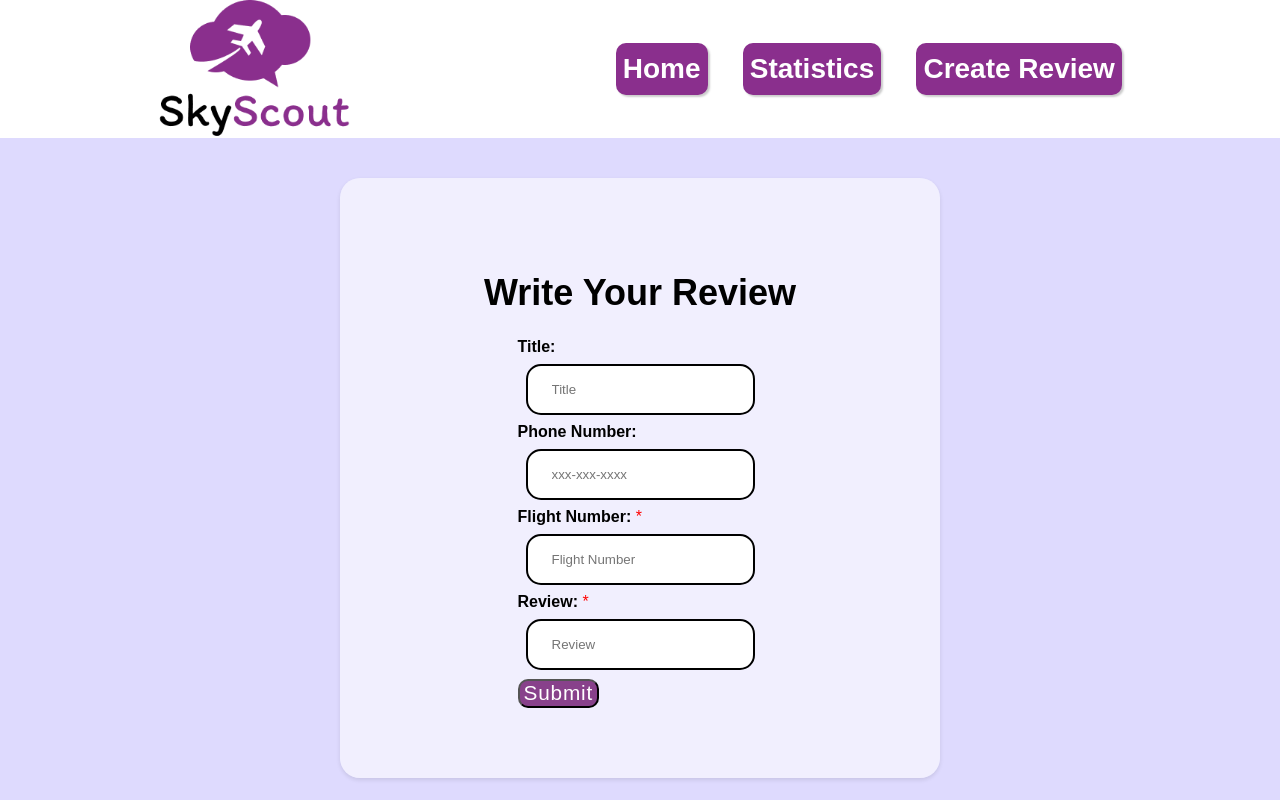
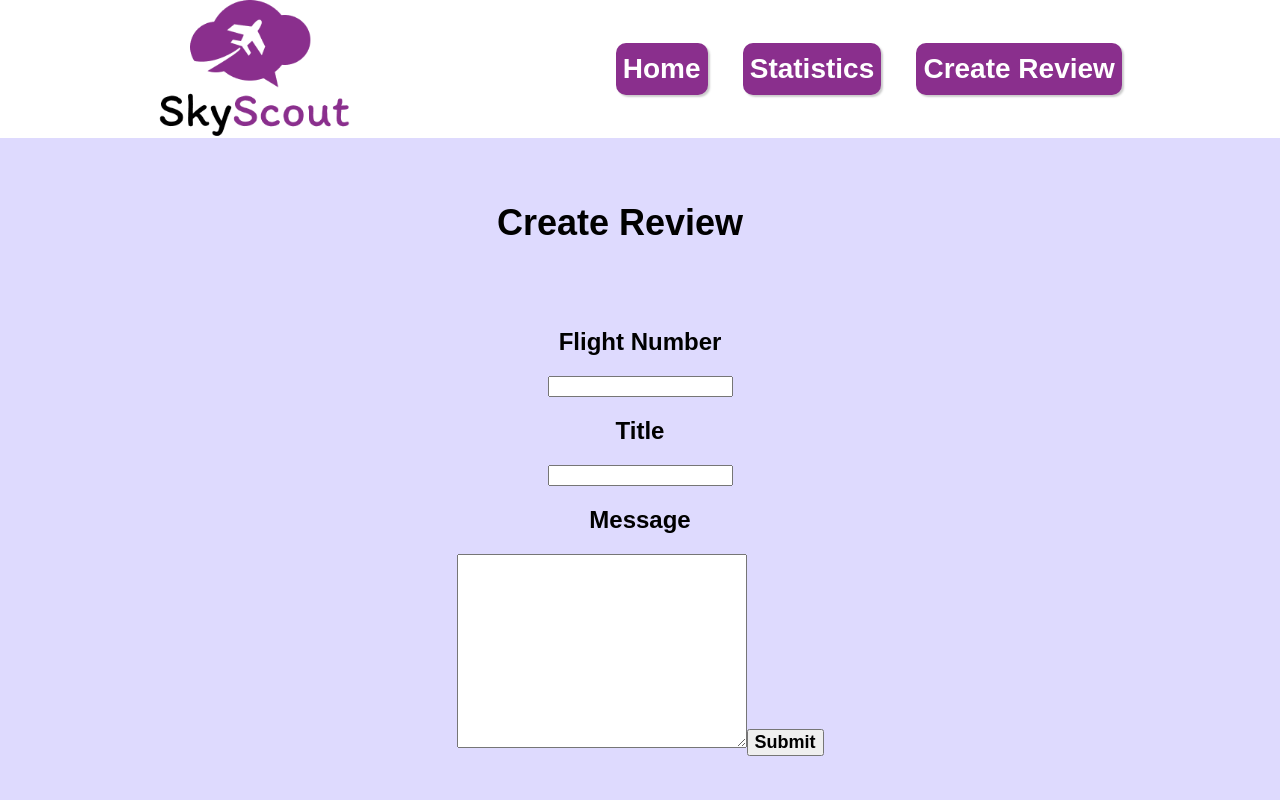
Before and after one commit to Ayon-Bhowmick/Hackrithmitic2, a React (Create React App) app in the folder web/: page /create in a window 1280 px wide. Built offline with nearby package versions, Linux system fonts and the light colour scheme.

Commit message:
Create review posting finally working

```diff
--- a/web/src/pages/Create.js
+++ b/web/src/pages/Create.js
@@ -1,69 +1,93 @@
-import React, { useState } from 'react';
+
+import React, { useState, useEffect } from 'react';
+import { FaTrash , FaHeart, FaArrowCircleLeft } from "react-icons/fa";
+import {Link, Routes, Route, useNavigate} from 'react-router-dom';
 import Logo from './images/logo.png';
-import { Link } from "react-router-dom";
-import Axios from 'axios'
-import './Home.css'
-import './CreateReview.css'
+import "./Home.css";
+import "./CreateReview.css";
 
-function InputBox() {
+/**
+ *
+ * @returns //sets up messages, title and body
+ */
+const Create = () => {
+  const [title, setTitle] = useState('');
+  const [flights, setFlights] = useState('');
+	const [body, setBody] = useState('');
 
-  const [Flight, setFlight] = useState('');
-  const [Review, setReview] = useState('');
-  let [error, setError] = useState(false);
-  let [ReviewError, setReviewError] = useState(false);
+	// handle form submission
+	const handleSubmit = (e) => {
+		e.preventDefault();
+    console.log(flights);
+    console.log(title);
+    console.log(body);
 
-  function handleSubmit(e) {
-    e.preventDefault();
-    let regex = /^[A-Z]{2}[0-9]{4}$/g;
-    let found = Flight.match(regex);
-    console.log('Found: ', found);
+		addPosts(title, flights, body);
+		// navigate('/');
+	};
 
-    if (found == null) {
-      setError(true);
+	const navigate = useNavigate();
+
+
+	/**
+	 * POST request to post to database using title and body boxes
+	 * @param {text} title
+	 * @param {text} body
+	 */
+	const addPosts = async (titleSubmit, num, BodySubmit) => {
+    // resonse_object.header("Access-Control-Allow-Headers", "Origin, X-Requested-With, Content-Type, Accept");
+
+		try {
+			const requestOptions = {
+				method: 'POST',
+        headers: {
+          "Content-Type": "application/json",
+          "Access-Control-Allow-Origin": "*"
+        },
+				body: JSON.stringify({ title: title, message: BodySubmit, flight_number: num, phonenumber: ""})
+			};
+			fetch('https://sky-scout.onrender.com/postreview', requestOptions)
+			setTitle('');
+      setFlights('');
+			setBody('');
+			console.log(title);
+		} catch (error) {
+			console.log(error);
 		}
-    if (Review.length === 0) {
-      setReviewError(true);
-    }
-    else {
-      setError(false);
-    }
-    // if (Flight && Review) {
-      // console.log('Flight: ', Flight, '\nReview: ', Review);
-    // }
+	};
 
+	const css = `
+    .my-element {
+		text-align: center;
+		padding-top: 5vh;
+		padding-bottom: 5vh;
+		padding-right: 5vh;
     }
 
+	textarea {
+		font-family: 'Nunito' ;
+		font-size: medium;
+		width: 20vw;
+		height: 20vh;
+		resize: vertical;
+		padding: 1em;
+	}
 
-  const url = "https://sky-scout.onrender.com/postreview";
-  const [data, setData] = useState({
-    title: "",
-    flightNum: "",
-    review: "",
-    phoneNum: "",
-  })
+	`
+// 	const navigation = this.props.navigation;
 
 
-  function handle(e) {
-    const newdata = { ...data }
-    newdata[e.target.id] = e.target.value
-    setData(newdata)
-    // console.log(newdata)
-  }
+// 	const handleFormSubmit = event => {
+//     event.preventDefault();
 
-  function submit(e) {
-    e.preventDefault();
-    Axios.post(url, {
-      title: data.name,
-      flightNum: data.flightNum,
-      review: data.review,
-      phoneNum: data.phoneNum
-    })
-      .then(res => {
-        console.log(res.data);
-      })
-  }
+// 	navigation.navigate('/Home')
+//   };
+
+//html with the wepage ui: structred the same order as the web is displayed
 	return (
-    <div>
+		<div className="app">
+			<style>{css}</style>
+
       <nav>
             <img  id="logo" src={Logo} alt="SkyScout" />
 
@@ -78,52 +102,52 @@ function InputBox() {
                 <h2 className="nav-btn shadow"><Link to="/create">Create Review</Link></h2>
             </div>
 			</nav>
+			<div  className="my-element">
+				<h1>Create Review</h1>
+			</div>
+			<div className="add-post-container">
+				<form onSubmit={handleSubmit}>
+        <h2> Flight Number </h2>
 
-      <div className='container'>
+        <input
+          type="text"
+          className="form-control"
+          name="flights"
+          value={flights}
+          onChange={(e) => setFlights(e.target.value)}
+        />
+				<h2> Title </h2>
 
-        <h1 className='header'>
-          Write Your Review
-        </h1>
-        <div className='sub_form'>
-          <form onSubmit={(e) => { handleSubmit(e); submit(e); }}>
-            <div>
-              <label>Title: <br /></label>
-              <input onChange={(e) => handle(e)} id="title" value={data.title} placeholder='Title' type="text" className='input_field Title'></input>
-            </div>
-            <div>
-              <label>Phone Number:</label>
-              <br />
-              <input onChange={(e) => { handle(e); }} id="phonenum" value={data.phonenum} placeholder='xxx-xxx-xxxx' type="text" pattern='[0-9]{3}[0-9]{3}[0-9]{4}' className='input_field Phone' maxLength={10} ></input>
-            </div>
-            <div>
-              <label>Flight Number:</label><span> *</span>
-              <br />
-              <input onChange={(e) => { handle(e); setFlight(e.target.value); }} id="flightNum" value={data.flightNum} placeholder='Flight Number' type="text" pattern='[A-Z]{2}[0-9]{4}' className='input_field Flight' maxLength={6} required></input>
-              {(error === true) ?
-                <label className='error'>Flight needs to be specified! <br />Example: AA1234</label> : ""}
-            </div>
-            <div>
-              <label>Review:</label> <span> *</span>
-              <br />
-              <input onChange={(e) => { handle(e); setReview(e.target.value); }} id="review" value={data.review} placeholder='Review' type="text" className='input_field Review' required></input>
-              {ReviewError && Review.length <= 0 ?
-                <label className='error'>Review needs to be entered!</label> : ""}
-            </div>
-            <button className='btn' onChange={(e) => handleSubmit(e)} onClick={(e) => { handleSubmit(e) }}> Submit</button>
-            {/* {error&&Flight?"hello":"no error"} */}
+					<input
+						type="text"
+						className="form-control"
+						name="title"
+						value={title}
+						onChange={(e) => setTitle(e.target.value)}
+					/>
+				<h2> Message </h2>
+				<textarea
+						name=""
+						className="form-control"
+						id=""
+						cols="10"
+						rows="8"
+					value={body}
+						onChange={(e) => setBody(e.target.value)}
+				></textarea>
+
+				{/* <input
+					type="text"
+					className="form-control"
+					name="title"
+					value={body}
+					onChange={(e) => setBody(e.target.value)}
+				/> */}
+					<button type="submit" ><b><font size="+1"> Submit </font> </b></button>
 				</form>
 			</div>
 		</div>
+	);
+};
 
-      {/* <div className="footer-container">
-        <footer>
-          <div id="copyright">
-            <p>© 2023 SkyScout Hackrithimic 2 Hackathon Team</p>
-          </div>
-        </footer>
-      </div> */}
-    </div>
-  );
-}
-
-export default InputBox;
+export default Create;
--- a/web/src/pages/Home.css
+++ b/web/src/pages/Home.css
@@ -198,3 +198,7 @@ footer {
     flexWrap: 'nowrap';
     flexDirection: 'row';
 } */
+
+.add-post-container {
+    text-align: center;
+}
```
Lines whose indentation alone changed are shown as unchanged.
